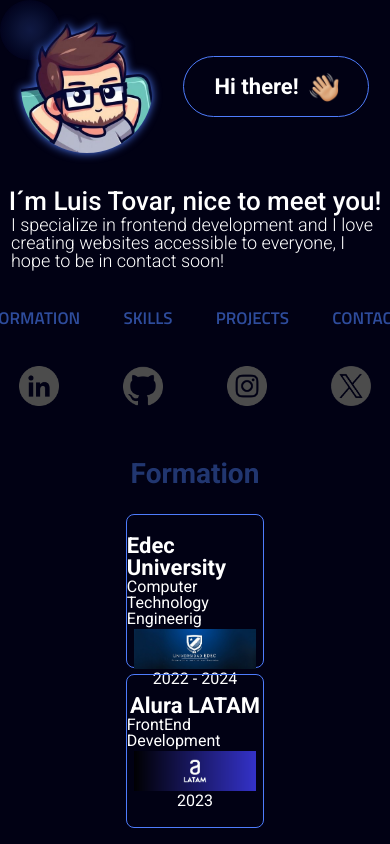
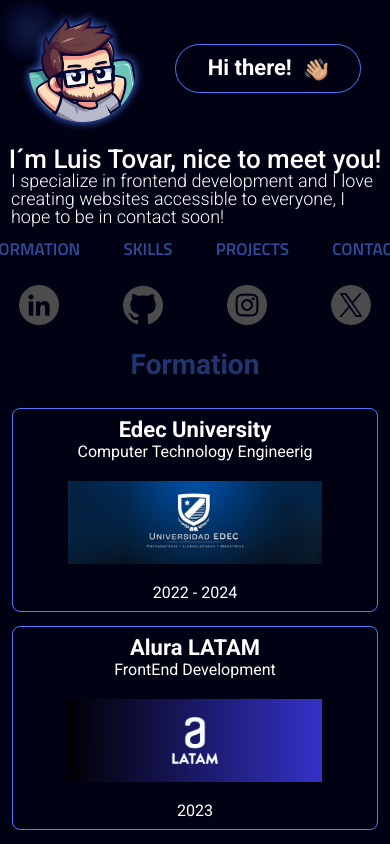
Before and after one commit to LTovarAlc/Porfolio, a React (Create React App) app: page / in a window 390 px wide. Shown: the top 844 px of the page. Built offline with nearby package versions, Linux system fonts and the light colour scheme.

Commit message:
responsive in mobile test

```diff
--- a/src/Components/About/about.css
+++ b/src/Components/About/about.css
@@ -3,3 +3,10 @@
     height: 100%;
     overflow-y: scroll;
 }
+
+@media screen and (max-width: 430px) {
+    .about{
+        height: 60%;
+        width: 100%;
+    }
+}
--- a/src/Components/Contact/contact.css
+++ b/src/Components/Contact/contact.css
@@ -96,3 +96,15 @@ textarea:focus{
 .footer{
     width: 70%;
 }
+
+@media screen and (max-width: 430px) {
+    .form__container{
+        height: 90%;
+    }
+    form{
+        height: 100%;
+    }
+    textarea{
+        margin-bottom: 20px;
+    }
+}
--- a/src/Components/Formation/formations.css
+++ b/src/Components/Formation/formations.css
@@ -62,3 +62,19 @@
     justify-content: center;
     align-items: center;
 }
+
+@media screen and (max-width: 430px){
+    .formation{
+        height: 100%;
+        padding: 0;
+    }
+    .card__container{
+        width: 80%;
+    }
+    .card{
+        padding: 10px 6px;
+    }
+    .formation__img{
+        height: 70%;
+    }
+}
--- a/src/Components/Presentation/presentation.css
+++ b/src/Components/Presentation/presentation.css
@@ -110,7 +110,7 @@
 @media  screen and (max-width: 430px) {
     .presentation{
         width: 100%;
-        height: 50%;
+        height: 40%;
         display: flex;
         flex-direction: column;
         align-items: center;
--- a/src/Components/Skills/skills.css
+++ b/src/Components/Skills/skills.css
@@ -81,22 +81,30 @@
     width: 100%;
 }
 
-/* .skill-card {
-    overflow: hidden;
-    position: relative;
+@media screen and (max-width: 430px){
+    .skills__container{
+        height: 47%;
+        justify-content: space-evenly;
+    }
+    .softSkills__container{
+        height: 47%;
+    }
+    .skills__card-container{
+        width: 90%;
+        height: 85%;
+        display: grid;
+        gap: 10px;
+    }
+    .section__title{
+        margin-bottom: 15px;
+    }
+    .skill__card{
+        width: 90%;
+        height: 80%;
+        padding: 3px 0px;
+    }
+    .skill__Icon{
+        width: 20%;
+        padding: 0px 12px;
+    }
 }
-
-.content {
-    white-space: nowrap;
-    position: absolute;
-    animation: slide 10s linear infinite;
-}
-
-@keyframes slide {
-    0% {
-        transform: translateX(0);
-    }
-    100% {
-        transform: translateX(-100%);
-    }
-} */
```
